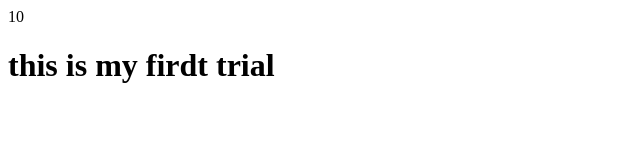
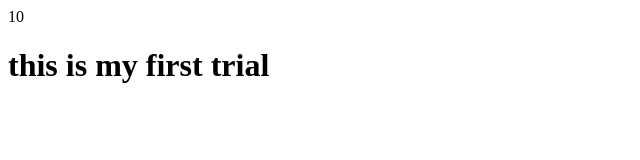
Before and after one commit to Mhdmoussa/exe5, a plain HTML site: page index.html in a window 1280 px wide. Shown: the full height of the page, 0-640 px from the left. Drawn offline with Linux system fonts and the light colour scheme.

Commit message:
the last commitement

```diff
--- a/index.html
+++ b/index.html
@@ -3,5 +3,5 @@
 </head>
 <body>
     <Script src="index.js"></Script>
-    <h1>this is my firdt trial</h1>
+    <h1>this is my first trial</h1>
 </body>
```
